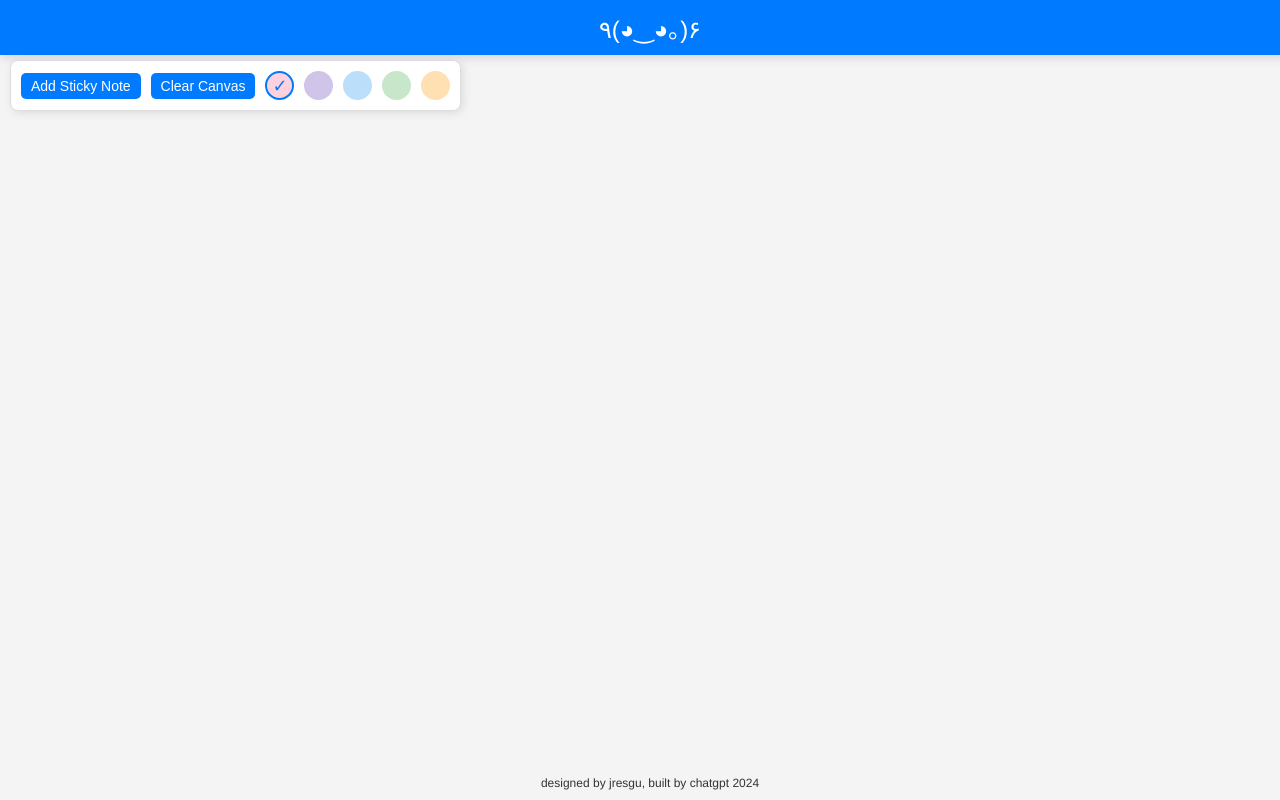
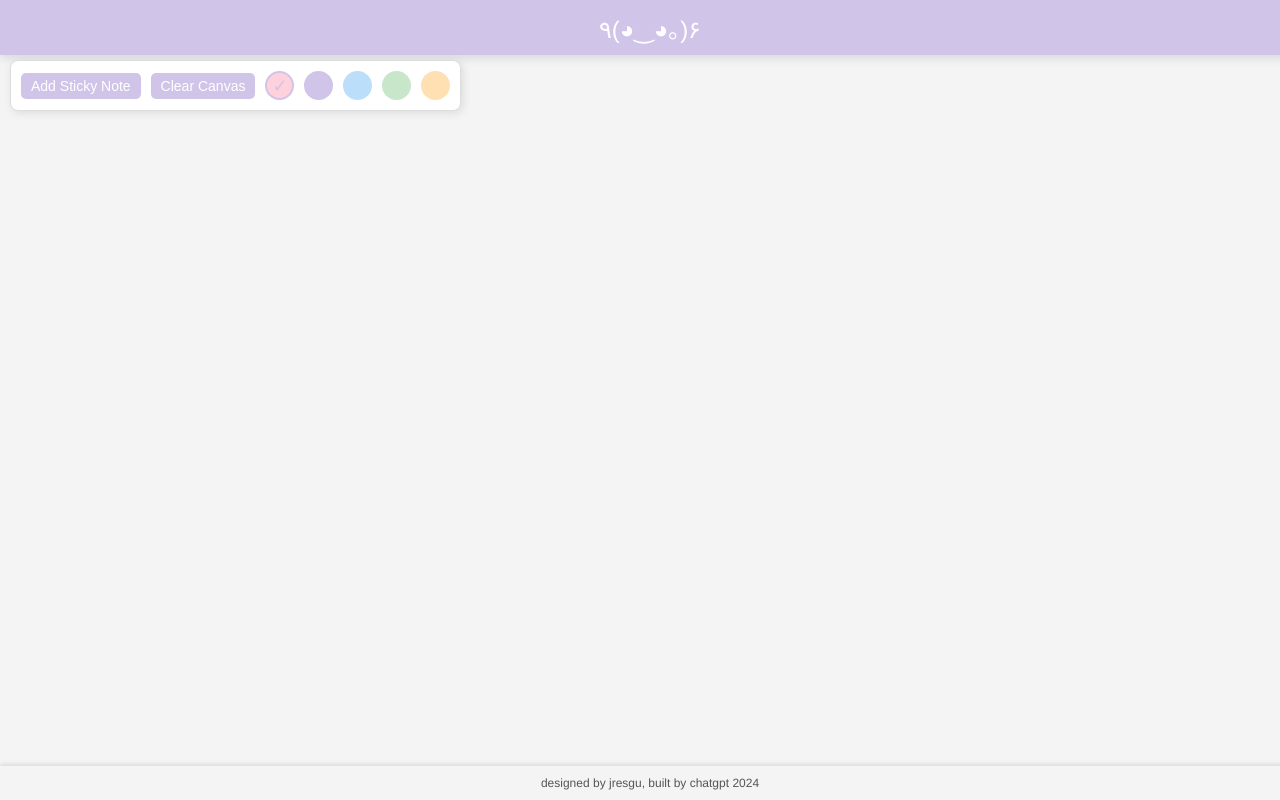
Before and after one commit to jr-esguerra/my-whiteboard, a plain HTML site: page index.html in a window 1280 px wide. Both pictures are taken after a click on the element 279 px from the left and 85 px from the top of the page. Drawn offline with Linux system fonts and the light colour scheme.

Commit message:
Update index.html

```diff
--- a/index.html
+++ b/index.html
@@ -18,7 +18,7 @@
             top: 0;
             left: 0;
             width: 100%;
-            background-color: #007bff;
+            background-color: #d1c4e9;
             color: white;
             text-align: center;
             padding: 10px;
@@ -85,7 +85,7 @@
         #addNoteBtn, #clearCanvasBtn {
             cursor: pointer;
             padding: 5px 10px;
-            background-color: #007bff;
+            background-color: #d1c4e9;
             color: white;
             border: none;
             border-radius: 5px;
@@ -100,7 +100,7 @@
             position: relative;
         }
         .color-option.selected {
-            border-color: #007bff;
+            border-color: #d1c4e9;
         }
         .color-option.selected::after {
             content: '\2713'; /* Check-mark Unicode character */
@@ -108,7 +108,7 @@
             top: 50%;
             left: 50%;
             transform: translate(-50%, -50%);
-            color: #007bff;
+            color: #d1c4e9;
             font-size: 18px;
         }
         #footer {
@@ -117,9 +117,10 @@
             left: 0;
             width: 100%;
             text-align: center;
+            color: #555;
             padding: 10px;
-            color: #333; /* Dark gray text color */
             font-size: 12px;
+            box-shadow: 0 -2px 4px rgba(0, 0, 0, 0.1);
         }
     </style>
 </head>
@@ -134,7 +135,6 @@
         <div class="color-option" style="background-color: #c8e6c9;" data-color="#c8e6c9"></div>
         <div class="color-option" style="background-color: #ffe0b2;" data-color="#ffe0b2"></div>
     </div>
-
     <div id="footer">designed by jresgu, built by chatgpt 2024</div>
 
     <script>
```
